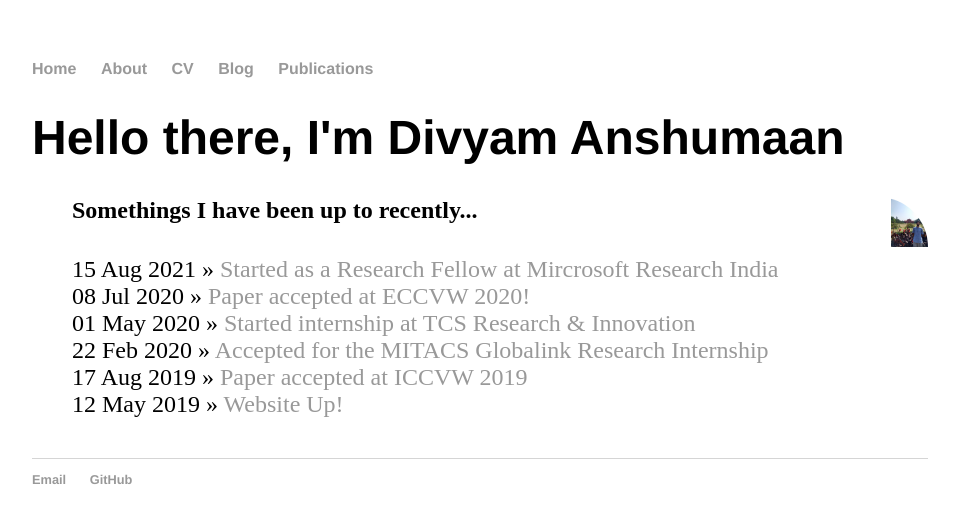
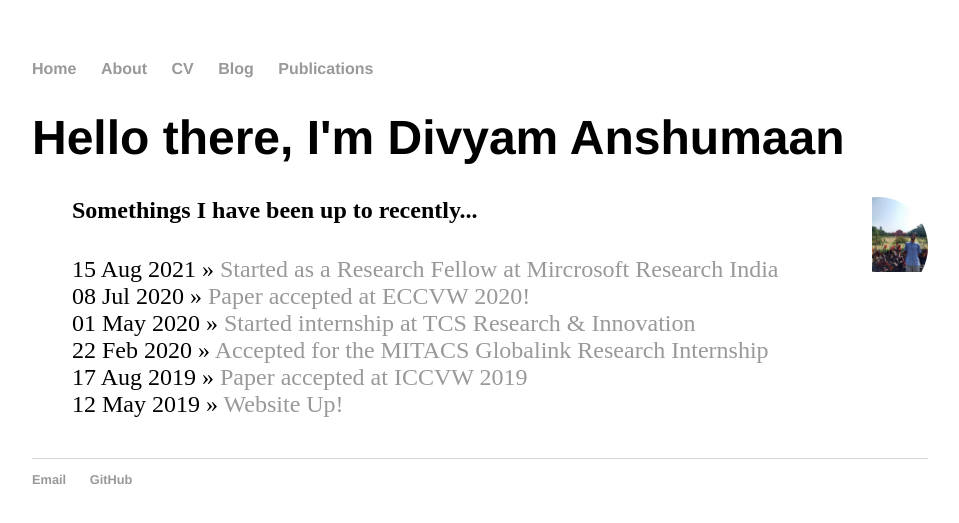
Before and after one commit to divyam02/divyam02_backup.github.io, a Jekyll site: the page built from index.html, in a window 1280 px wide. Shown: the top 523 px of the page, without its empty margins (160-1119 px from the left). Built offline with Jekyll 4.4.1, drawn with Linux system fonts in a browser that asks for light colours.

Commit message:
Update main.css

```diff
--- a/css/main.css
+++ b/css/main.css
@@ -54,7 +54,7 @@ ul.posts li {
 img {
   display: inline;
   margin: 0 auto;
-  height: 50%;
+  height: 75%;
   width: auto;
   float: right;
 }
```
